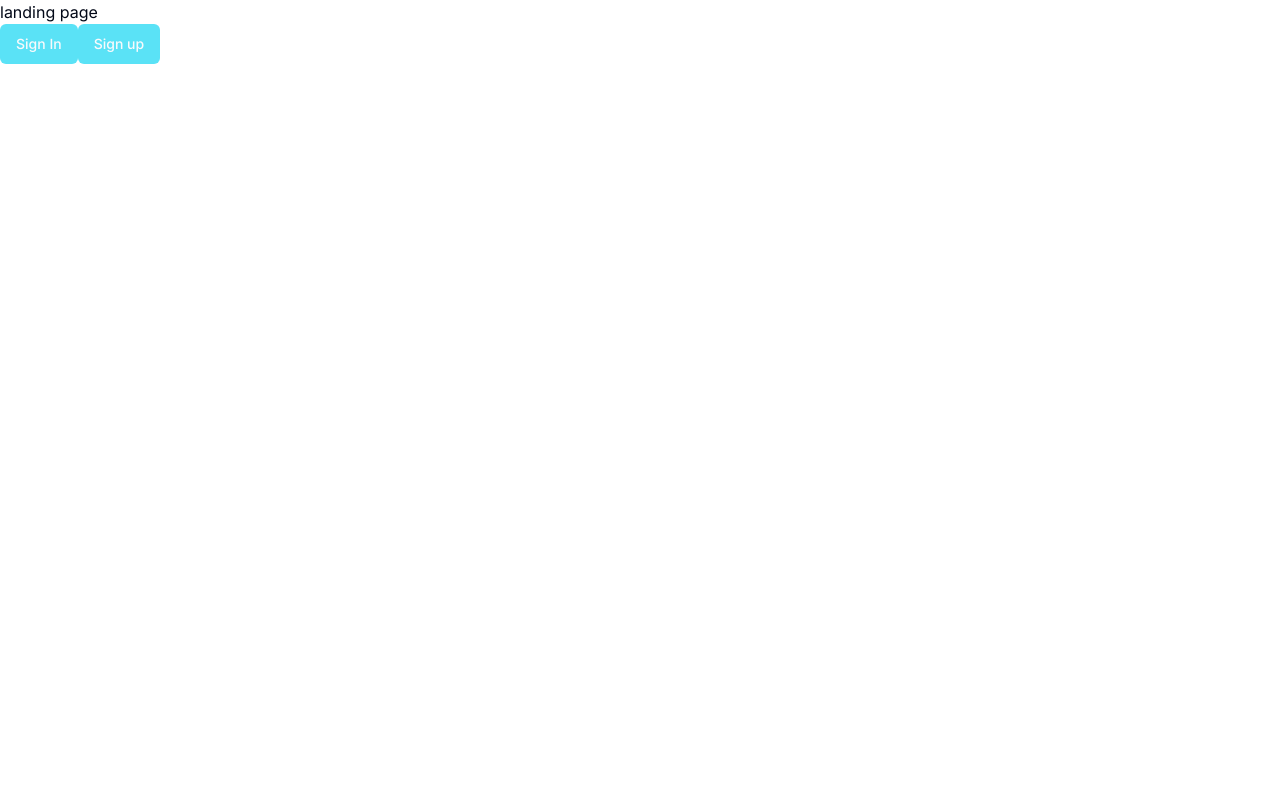
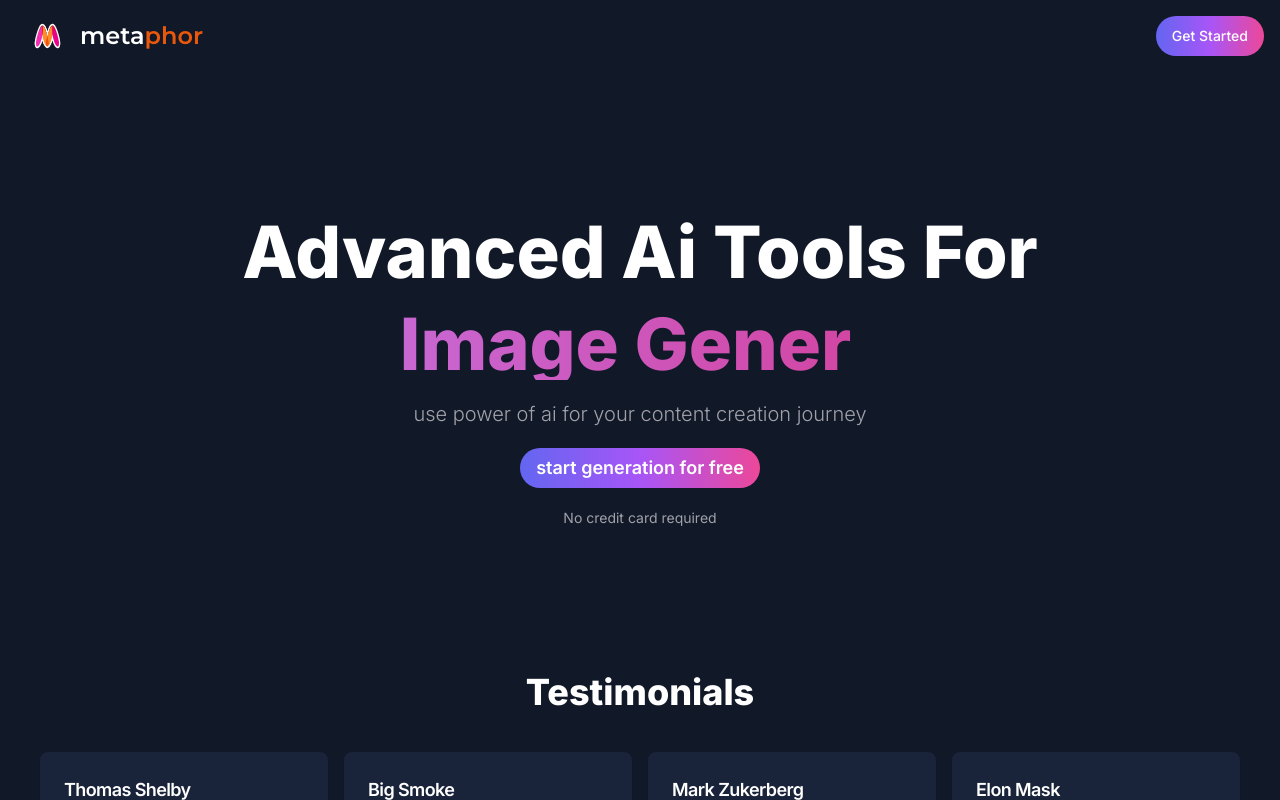
Before and after one commit to abubakar471/metaphor-saas-ai, a Next.js app: page / in a window 1280 px wide. Built offline with nearby package versions, Linux system fonts and the light colour scheme; no server answers.

Commit message:
landing page added

```diff
--- /dev/null
+++ b/app/(landing)/layout.tsx
@@ -0,0 +1,13 @@
+const LandingLayout = ({ children }: {
+    children: React.ReactNode
+}) => {
+    return (
+        <main className="h-full bg-[#111827] overflow-auto">
+            <div className="w-full h-full mx-auto max-w-screen-xl">
+                {children}
+            </div>
+        </main>
+    )
+}
+
+export default LandingLayout
--- a/app/(landing)/page.tsx
+++ b/app/(landing)/page.tsx
@@ -1,20 +1,13 @@
-import { Button } from "@/components/ui/button"
-import Link from "next/link"
+import LandingComponent from "@/components/landing-component"
+import LandingHero from "@/components/landing-hero"
+import LandingNavbar from "@/components/landing-navbar"
 
-export const LandingPage = () => {
+const LandingPage = () => {
     return (
-        <div>
-            <h1>landing page</h1>
-            <Link href="/sign-in">
-                <Button>
-                    Sign In
-                </Button>
-            </Link>
-            <Link href="/sign-up">
-                <Button>
-                    Sign up
-                </Button>
-            </Link>
+        <div className="h-full">
+            <LandingNavbar />
+            <LandingHero />
+            <LandingComponent />
         </div>
     )
 }
--- /dev/null
+++ b/components/landing-component.tsx
@@ -0,0 +1,59 @@
+import { Card, CardContent, CardHeader, CardTitle } from "./ui/card"
+
+const LandingComponent = () => {
+    const testimonials = [
+        {
+            name: "Thomas Shelby",
+            avatar: "A",
+            title: "Businessman",
+            desc: "Best app for business content generation"
+        },
+        {
+            name: "Big Smoke",
+            avatar: "B",
+            title: "BusketBall Player",
+            desc: "Best app for my music generation"
+        },
+        {
+            name: "Mark Zukerberg",
+            avatar: "M",
+            title: "Ceo of Facebook",
+            desc: "!Hate this app"
+        },
+        {
+            name: "Elon Mask",
+            avatar: "E",
+            title: "King Elon",
+            desc: "Don't believe mark , this app is too good for your daily work."
+        }
+    ]
+    return (
+        <div className="px-10 pb-20">
+            <h2 className="text-center text-4xl text-white font-extrabold mb-10">
+                Testimonials
+            </h2>
+            <div className="grid grid-cols-1 sm:grid-cols-2 md:grid-cols-3
+            lg:grid-cols-4 gap-4">
+                {
+                    testimonials.map(item => (
+                        <Card key={item.desc} className="bg-[#192339] border-none text-white">
+                            <CardHeader>
+                                <CardTitle className="flex items-center gap-x-2">
+                                    <div>
+                                        <p className="text-lg">{item.name}</p>
+                                        <p className="text-sm text-zinc-400">{item.title}</p>
+                                    </div>
+                                </CardTitle>
+                                <CardContent className="pt-4 px-0">
+                                    {item.desc}
+                                </CardContent>
+                            </CardHeader>
+                        </Card>
+                    ))
+                }
+            </div>
+        </div>
+    )
+}
+
+export default LandingComponent
--- /dev/null
+++ b/components/landing-hero.tsx
@@ -0,0 +1,53 @@
+"use client"
+
+import { useAuth } from "@clerk/nextjs"
+import Link from "next/link";
+import Typewriter from "typewriter-effect"
+import { Button } from "./ui/button";
+
+const LandingHero = () => {
+    const { isSignedIn } = useAuth();
+
+    return (
+        <div className="text-white text-center py-36 font-bold space-y-5">
+            <div className="text-4xl sm:text-5xl md:text-6xl lg:text-7xl space-y-5
+            font-extrabold">
+                <h1>Advanced Ai Tools For</h1>
+                <div className="text-transparent bg-clip-text bg-gradient-to-r
+                from-purple-400 to-pink-600">
+                    <Typewriter
+                        options={{
+                            strings : [
+                                "ChatBot",
+                                "Image Generation",
+                                "Video Generation",
+                                "Music Generation",
+                                "Code Generation"
+                            ],
+                            autoStart : true,
+                            loop : true
+                        }}
+                    />
+                </div>
+            </div>
+
+            <div className="text-sm text-zinc-400 md:text-xl font-light">
+                use power of ai for your content creation journey
+            </div>
+
+            <div>
+                <Link href={isSignedIn ? "/dashboard" : "/sigin"}>
+                    <Button variant="premium" className="p-4 md:text-lg mdp-6 rounded-full font-semibold">
+                        start generation for free
+                    </Button>
+                </Link>
+            </div>
+
+            <div className="text-zinc-400 font-normal text-xs md:text-sm">
+                No credit card required
+            </div>
+        </div>
+    )
+}
+
+export default LandingHero
--- /dev/null
+++ b/components/landing-navbar.tsx
@@ -0,0 +1,36 @@
+"use client"
+
+import { Montserrat } from "next/font/google"
+import Image from "next/image"
+import Link from "next/link"
+import { useAuth } from "@clerk/nextjs"
+import { cn } from "@/lib/utils"
+import { Button } from "@/components/ui/button"
+
+const font = Montserrat({
+    weight: "600",
+    subsets: ["latin"]
+})
+
+const LandingNavbar = () => {
+    const { isSignedIn } = useAuth();
+
+    return (
+        <nav className="flex items-center justify-between bg-transparent p-4">
+            <Link className="flex items-center" href="/">
+                <div className="h-8 w-16 relative">
+                    <Image fill alt="Logo" src="/logo.png" />
+                </div>
+                <h1 className={cn("text-2xl font-bold text-white", font.className)}>meta<span className="text-orange-600">phor</span></h1>
+            </Link>
+
+            <div className="flex items-center gap-x-2">
+                <Link href={isSignedIn ? "/dashboard" : "/sigin"}>
+                    <Button variant="premium" className="rounded-full">Get Started</Button>
+                </Link>
+            </div>
+        </nav>
+    )
+}
+
+export default LandingNavbar
--- a/package.json
+++ b/package.json
@@ -44,6 +44,7 @@
     "tailwindcss": "3.3.3",
     "tailwindcss-animate": "^1.0.6",
     "typescript": "5.1.6",
+    "typewriter-effect": "^2.20.1",
     "zod": "^3.22.2",
     "zustand": "^4.4.1"
   },
```
Also changed, not shown: 1 other file (tests, documents, lock files or other folders).
